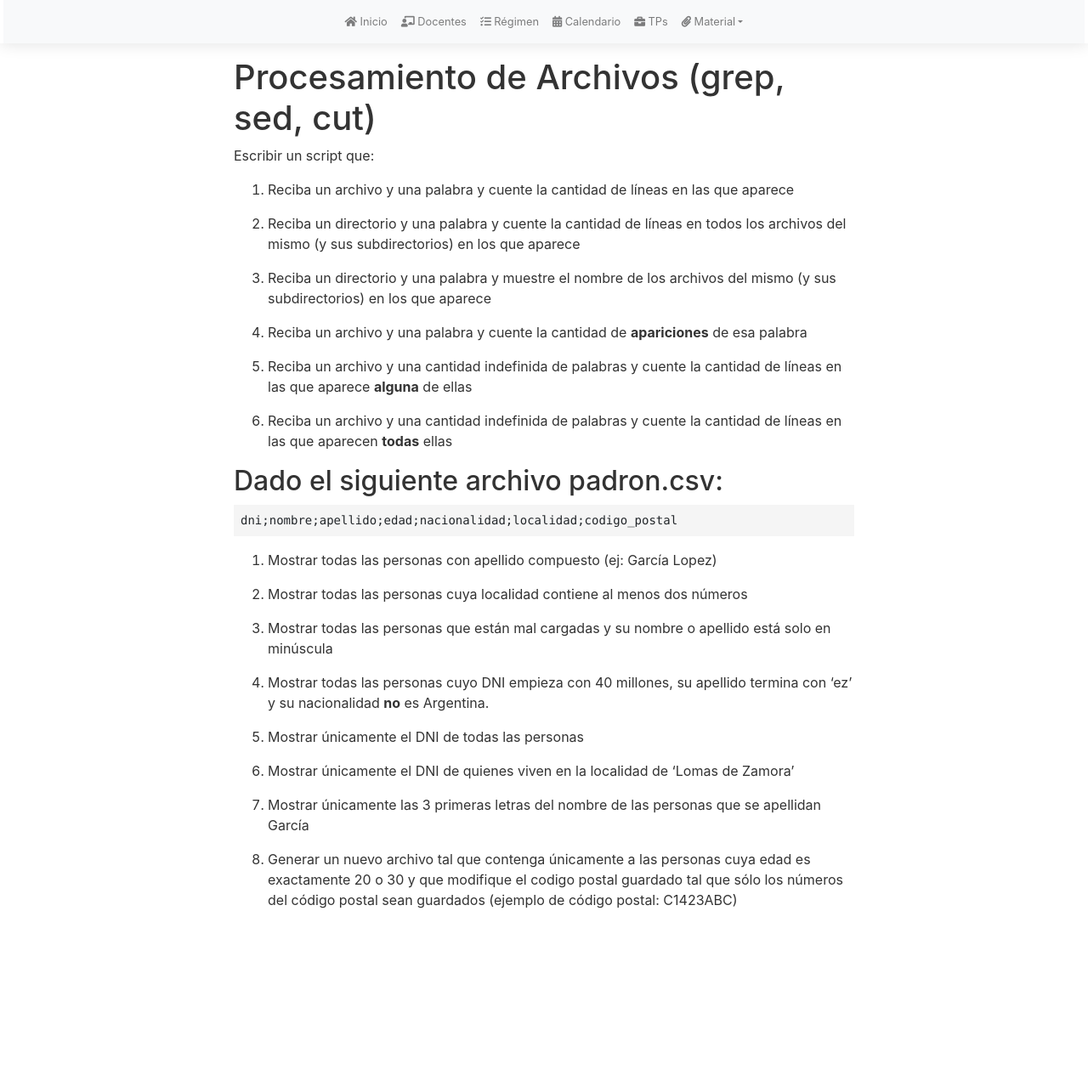
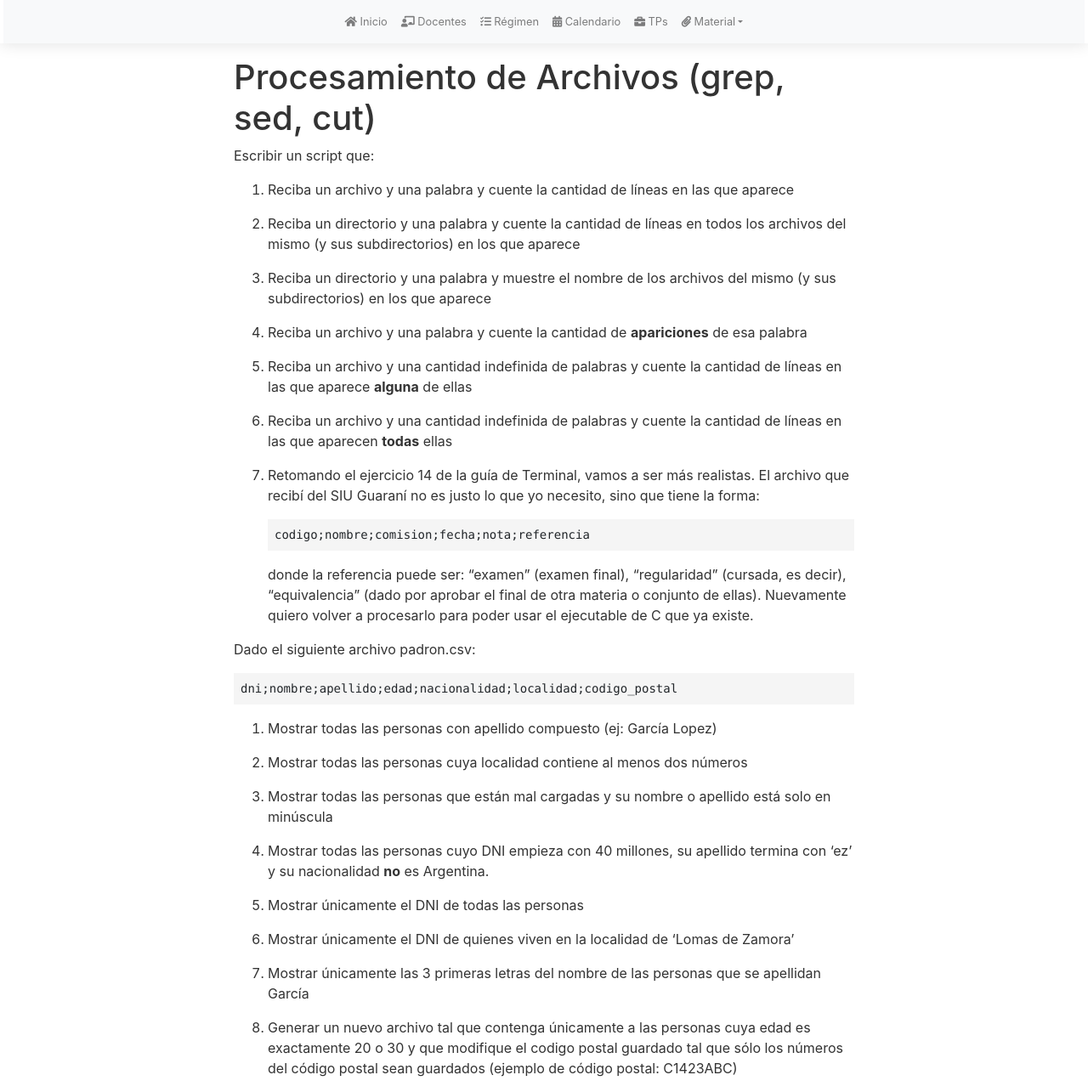
Before and after one commit to intro-tb022/intro, a Jekyll site: the page built from material/guias/archivos.md, in a window 1280 px wide and 1285 px high. Shown: the whole window at 85% size. Built offline with Jekyll 4.4.1, drawn with Linux system fonts in a browser that asks for light colours; nearby versions of some CDN libraries; our own code applies the rules of GitHub Pages for plain Markdown files.

Commit message:
Update archivos.md

````diff
--- a/material/guias/archivos.md
+++ b/material/guias/archivos.md
@@ -15,8 +15,15 @@ Escribir un script que:
 
 1. Reciba un archivo y una cantidad indefinida de palabras y cuente la cantidad de líneas en las que aparecen **todas** ellas
 
+1. Retomando el ejercicio 14 de la guía de Terminal, vamos a ser más realistas. El archivo que recibí del SIU Guaraní no es justo lo que yo necesito, sino que tiene la forma:
+```
+codigo;nombre;comision;fecha;nota;referencia
+```
+donde la referencia puede ser: "examen" (examen final), "regularidad" (cursada, es decir), "equivalencia" (dado por aprobar el final de otra materia o conjunto de ellas).
+Nuevamente quiero volver a procesarlo para poder usar el ejecutable de C que ya existe.
 
-## Dado el siguiente archivo padron.csv:
+
+Dado el siguiente archivo padron.csv:
 
 ```
 dni;nombre;apellido;edad;nacionalidad;localidad;codigo_postal
````
